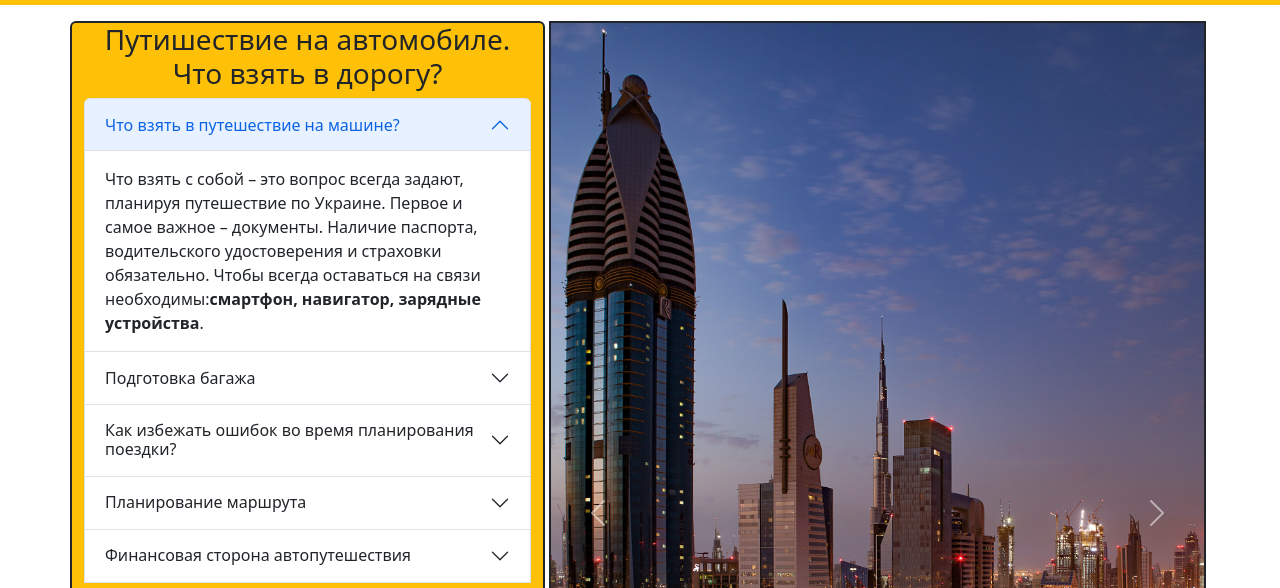
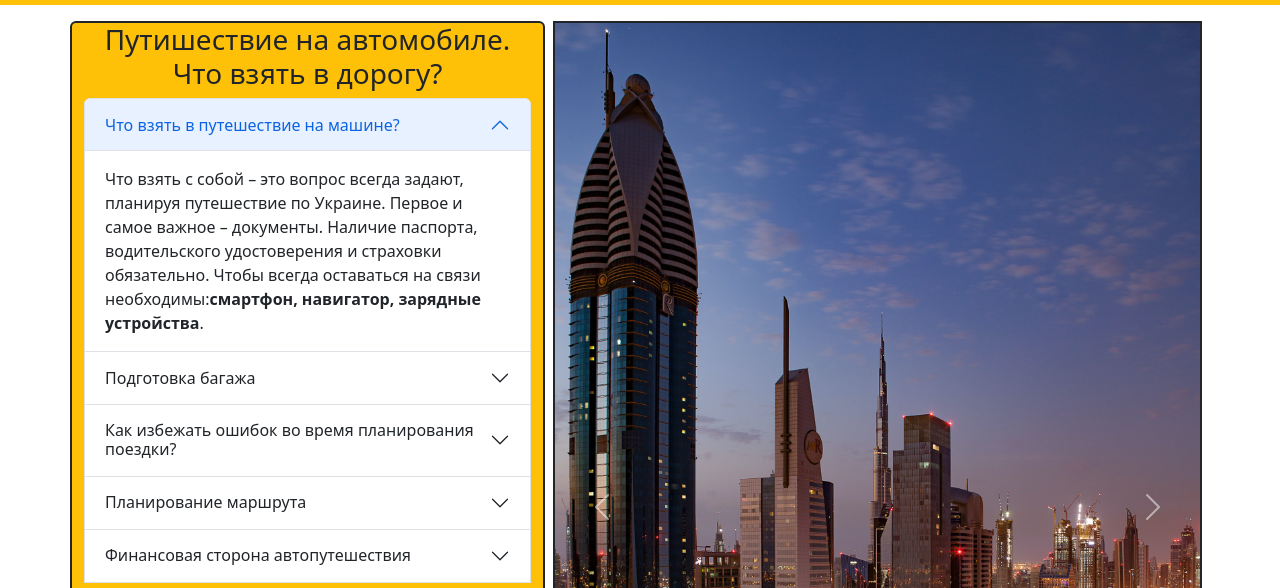
Before and after one commit to IlliaBielik/bootstrap-project, a website: page index.html in a window 1280 px wide. Shown: the part 151-739 px from the top of the page. Drawn offline with nearby package versions, Linux system fonts and the light colour scheme.

```diff
--- a/assets/scss/style.scss
+++ b/assets/scss/style.scss
@@ -1,3 +1,2 @@
 @import "../../node_modules/bootstrap/scss/bootstrap.scss";
-@import "../bootstrap-icons/font/bootstrap-icons.css";
 @import 'common';
--- a/index.html
+++ b/index.html
@@ -115,7 +115,7 @@
   <article class="container">
 
     <div class="row">
-      <div class="main col-xxl-5 col-xl-7 mb-3 px-1">
+      <div class="main col-xxl-5 col-xl-7 mb-3 px-2">
 
         <div id="slider-primary" class="carousel slide" data-bs-ride="false">
           <div class="carousel-indicators">
```
